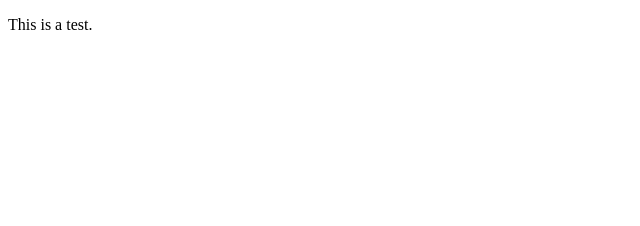
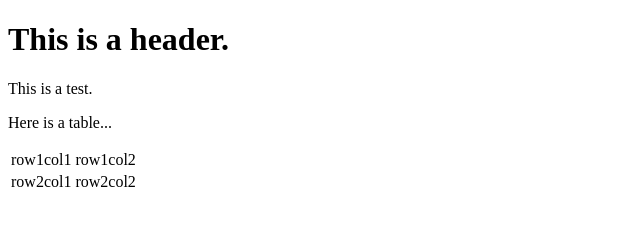
Before and after one commit to markpederson/markpederson.github.io, a plain HTML site: page index.html in a window 1280 px wide. Shown: the whole page, without its empty margins (0-640 px from the left). Drawn offline with Linux system fonts and the light colour scheme.

Commit message:
add more test stuff

```diff
--- a/index.html
+++ b/index.html
@@ -1,6 +1,22 @@
 <!DOCTYPE html>
 <html>
+
+<header>
+    <h1>This is a header.</h1>
+</header>
 <body>
 <p>This is a test.</p>
+<p>Here is a table...</p>
+<table>
+    <tr>
+        <td>row1col1</td>
+        <td>row1col2</td>
+    </tr>
+    <tr>
+        <td>row2col1</td>
+        <td>row2col2</td>
+    </tr>
+</table>
 </body>
+
 </html>
```
Also changed, not shown: mp.html (deleted, +0 -1 lines).
